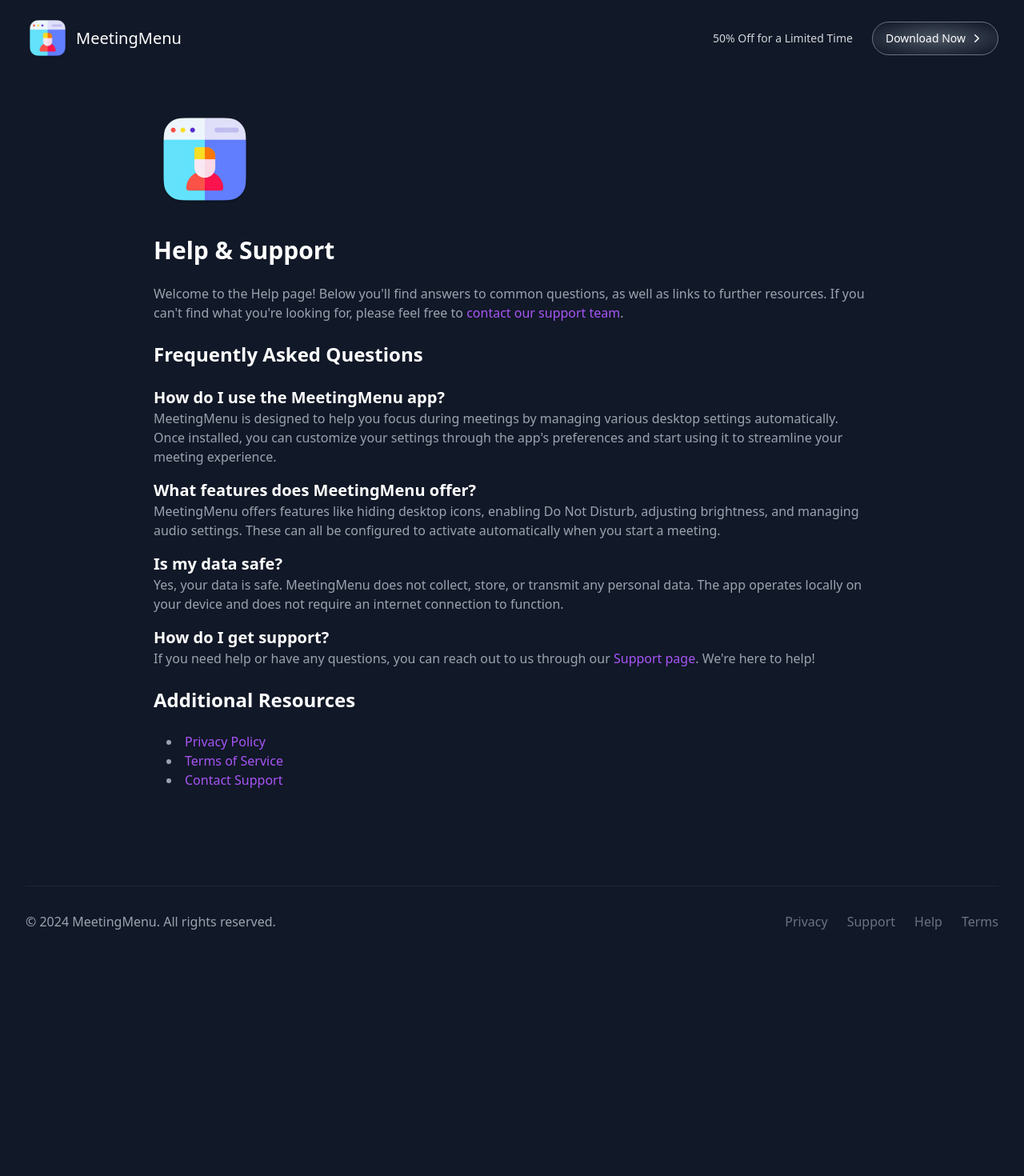
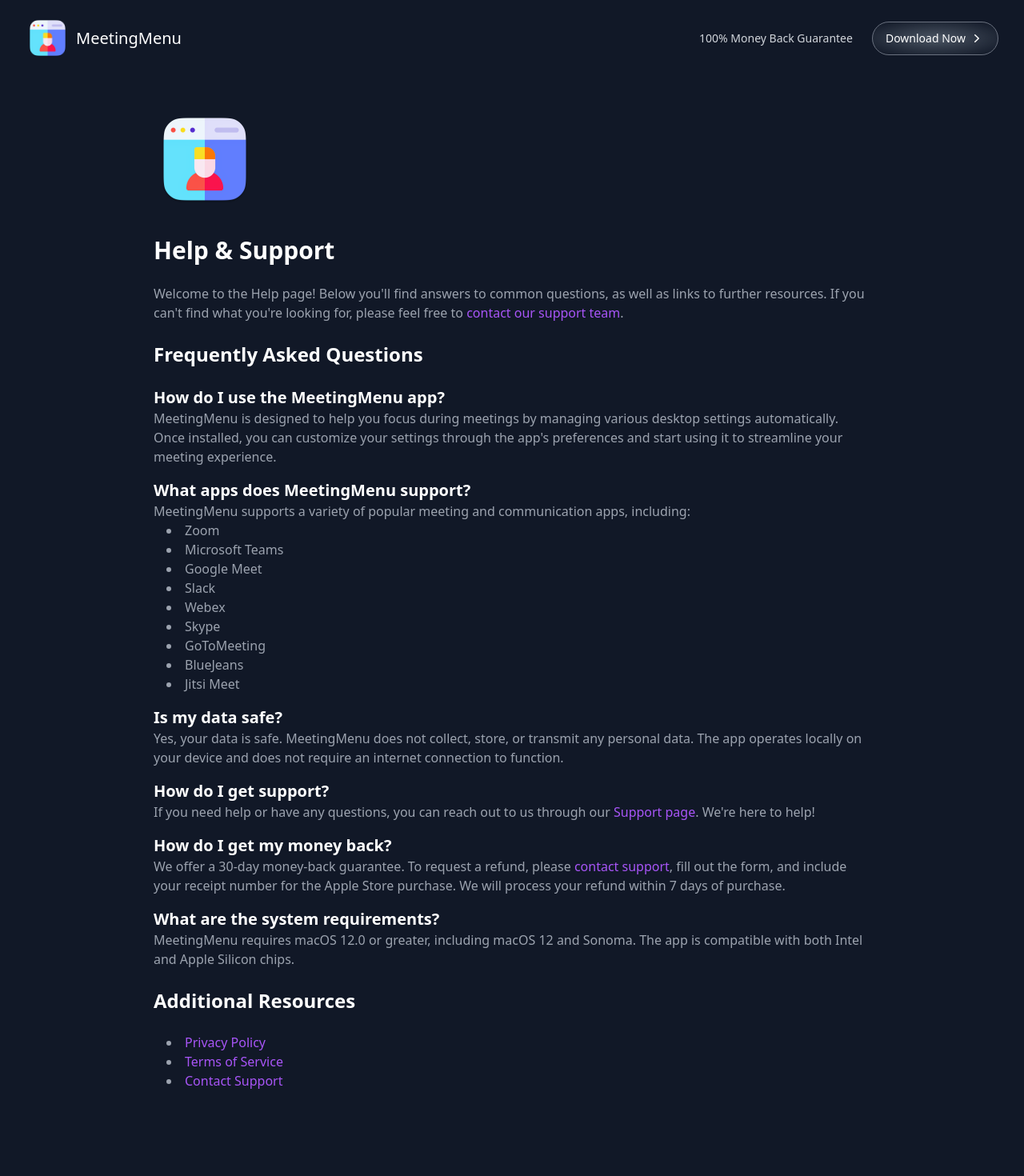
Before and after one commit to promediacorp/meetingmenu-nextjs, a Next.js app: page /help in a window 1280 px wide. Shown: the top 1470 px of the page at 80% size. Before the commit the page ends 1196 px from the top, so only its background shows below. Built offline with nearby package versions, Linux system fonts and the light colour scheme.

Commit message:
apple mac url

```diff
--- a/components/ui/CTA/CTA.jsx
+++ b/components/ui/CTA/CTA.jsx
@@ -35,7 +35,7 @@
                         </div>
                         <div className="mt-5 flex justify-center font-medium text-sm">
                             <NavLink
-                                href="/#pricing"
+                                href="https://apps.apple.com/us/app/meetingmenu/id6538714770"
                                 className="flex items-center text-white bg-purple-600 hover:bg-purple-500 active:bg-purple-700"
                             >
                                 Download Now
--- a/components/ui/Features/Features.jsx
+++ b/components/ui/Features/Features.jsx
@@ -61,7 +61,7 @@
         {
             icon: <MicrophoneIcon className="w-6 h-6" />,
             title: "Control Microphone Volume",
-            desc: "Easily control your microphone volume and easily mute to ensure you're always heard clearly."
+            desc: "Control your microphone volume and easily mute to ensure you're always heard clearly."
         }
     ]
 
--- a/components/ui/Hero/Hero.jsx
+++ b/components/ui/Hero/Hero.jsx
@@ -31,7 +31,7 @@
                             Manage, organize, and execute perfect meetings effortlessly, right from your Mac menu bar.
                         </p>
                         <div className="flex justify-center font-medium text-sm mt-0"> {/* Reduced margin-top by half */}
-                            <NavLink href="/mac-download">
+                            <NavLink href="https://apps.apple.com/us/app/meetingmenu/id6538714770">
                                 <Image
                                     src={MacDownloadLogo}
                                     width={150}
--- a/components/ui/Navbar/Navbar.jsx
+++ b/components/ui/Navbar/Navbar.jsx
@@ -49,10 +49,10 @@
               }
             </ul>
             <div className="gap-x-6 items-center justify-end mt-6 space-y-6 md:flex md:space-y-0 md:mt-0">
-              <Link href="/#features" className="block hover:text-gray-50">
-                50% Off for a Limited Time
+              <Link href="/help" className="block hover:text-gray-50">
+                100% Money Back Guarantee
               </Link>
-              <NavLink href="/pricing" className="flex items-center justify-center gap-x-1 text-sm text-white font-medium custom-btn-bg border border-gray-500 active:bg-gray-900 md:inline-flex">
+              <NavLink href="https://apps.apple.com/us/app/meetingmenu/id6538714770" className="flex items-center justify-center gap-x-1 text-sm text-white font-medium custom-btn-bg border border-gray-500 active:bg-gray-900 md:inline-flex">
                 Download Now
                 <svg xmlns="http://www.w3.org/2000/svg" viewBox="0 0 20 20" fill="currentColor" className="w-5 h-5">
                   <path fillRule="evenodd" d="M7.21 14.77a.75.75 0 01.02-1.06L11.168 10 7.23 6.29a.75.75 0 111.04-1.08l4.5 4.25a.75.75 0 010 1.08l-4.5 4.25a.75.75 0 01-1.06-.02z" clipRule="evenodd" />
--- a/pages/help.js
+++ b/pages/help.js
@@ -28,10 +28,21 @@
               </div>
 
               <div>
-                <h3 className="text-xl font-semibold text-white">What features does MeetingMenu offer?</h3>
+                <h3 className="text-xl font-semibold text-white">What apps does MeetingMenu support?</h3>
                 <p>
-                  MeetingMenu offers features like hiding desktop icons, enabling Do Not Disturb, adjusting brightness, and managing audio settings. These can all be configured to activate automatically when you start a meeting.
+                  MeetingMenu supports a variety of popular meeting and communication apps, including:
                 </p>
+                <ul className="list-disc list-inside ml-4">
+                  <li>Zoom</li>
+                  <li>Microsoft Teams</li>
+                  <li>Google Meet</li>
+                  <li>Slack</li>
+                  <li>Webex</li>
+                  <li>Skype</li>
+                  <li>GoToMeeting</li>
+                  <li>BlueJeans</li>
+                  <li>Jitsi Meet</li>
+                </ul>
               </div>
 
               <div>
@@ -45,6 +56,20 @@
                 <h3 className="text-xl font-semibold text-white">How do I get support?</h3>
                 <p>
                   If you need help or have any questions, you can reach out to us through our <Link href="/support" className="text-purple-500 hover:text-purple-600">Support page</Link>. We're here to help!
+                </p>
+              </div>
+
+              <div>
+                <h3 className="text-xl font-semibold text-white">How do I get my money back?</h3>
+                <p>
+                  We offer a 30-day money-back guarantee. To request a refund, please <Link href="/support" className="text-purple-500 hover:text-purple-600">contact support</Link>, fill out the form, and include your receipt number for the Apple Store purchase. We will process your refund within 7 days of purchase.
+                </p>
+              </div>
+
+              <div>
+                <h3 className="text-xl font-semibold text-white">What are the system requirements?</h3>
+                <p>
+                  MeetingMenu requires macOS 12.0 or greater, including macOS 12 and Sonoma. The app is compatible with both Intel and Apple Silicon chips.
                 </p>
               </div>
             </div>
```
